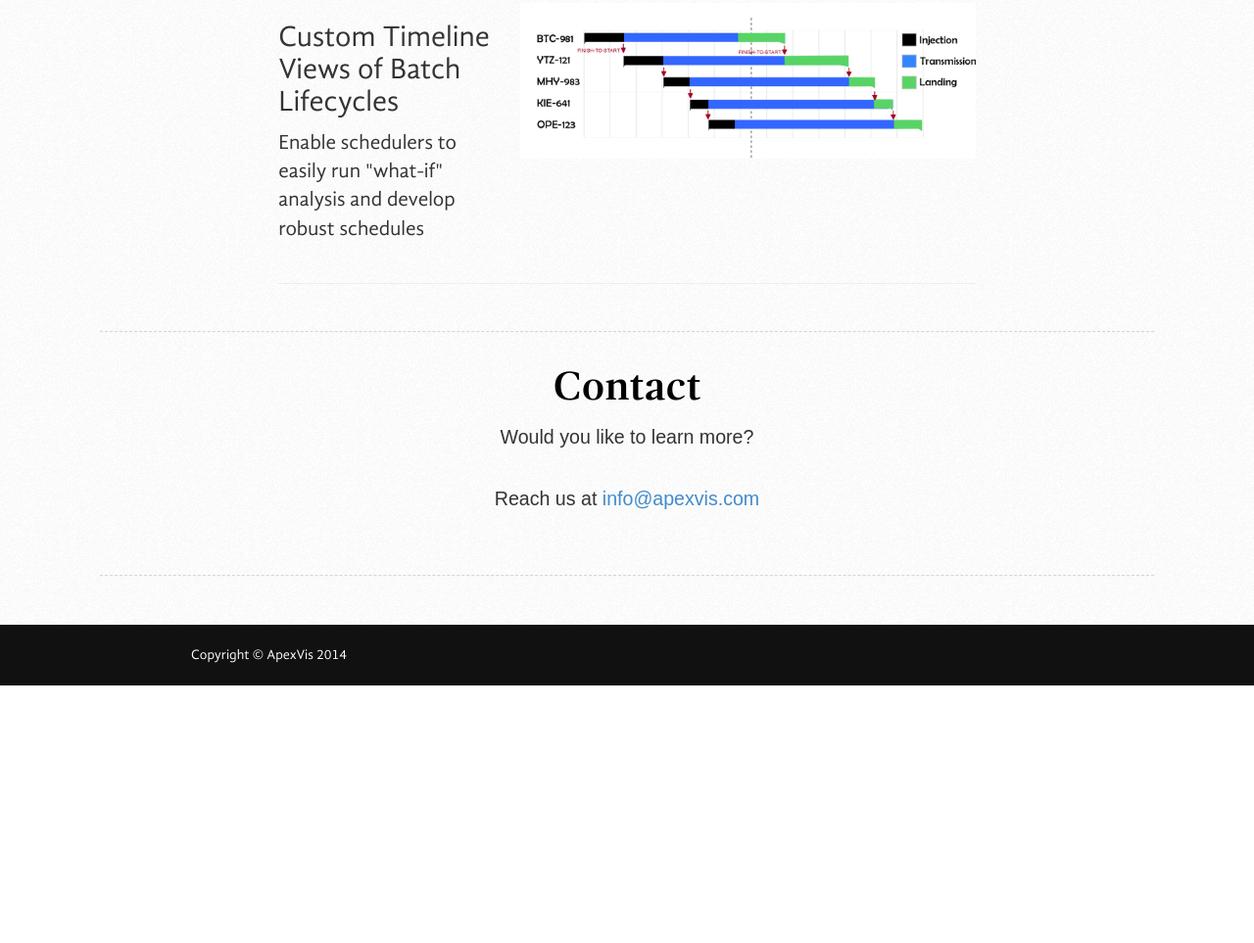
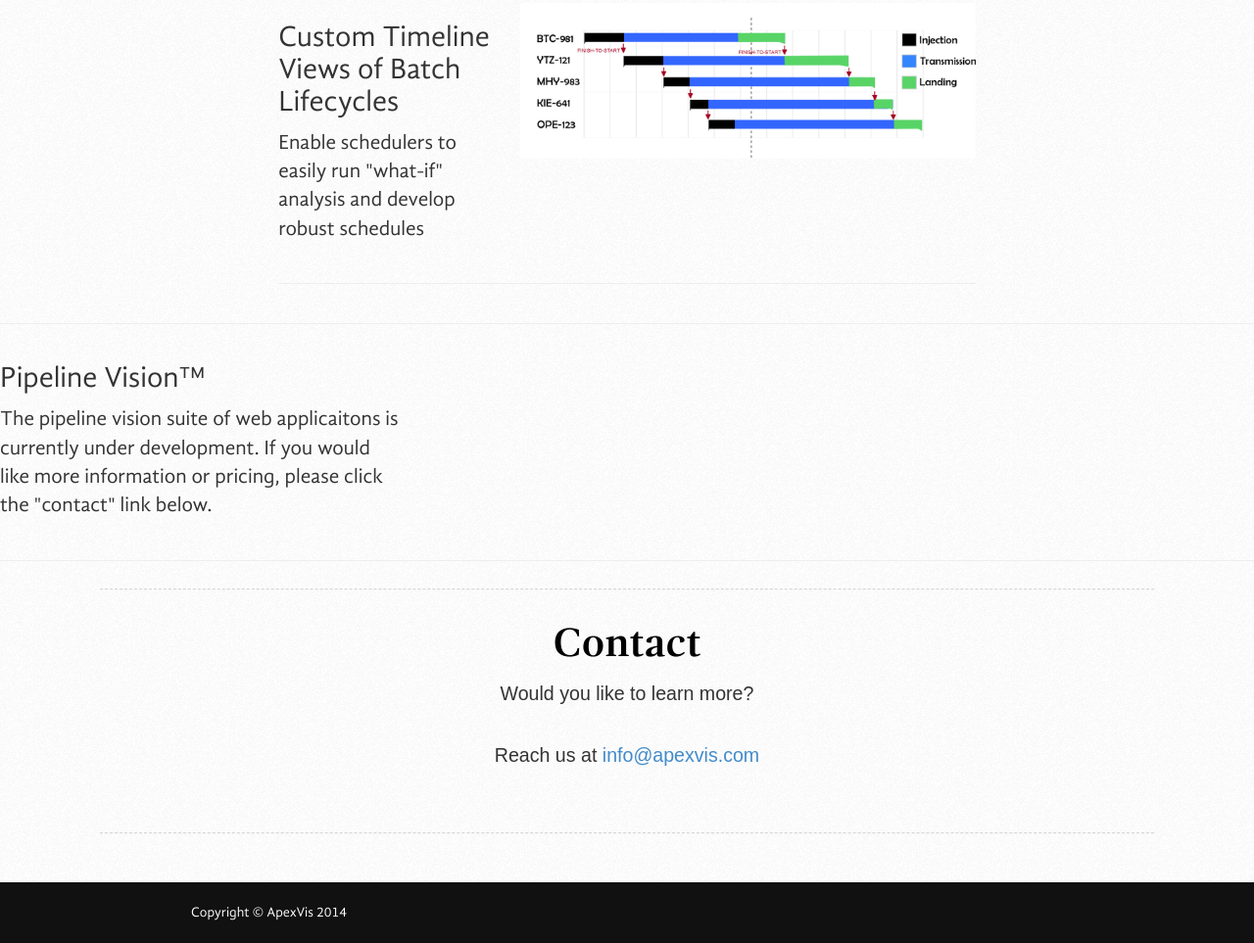
Before and after one commit to apexvis/apexvis.github.io, a plain HTML site: page pipelines.html in a window 1280 px wide. Shown: the part 1034-1997 px from the top of the page at 98% size. Before the commit the page ends 1734 px from the top, so only its background shows below. Drawn offline with Linux system fonts and the light colour scheme; a web font is replaced by a local one.

Commit message:
Update pipelines.html
Add a product name: "Pipeline Vision"

```diff
--- a/pipelines.html
+++ b/pipelines.html
@@ -85,6 +85,22 @@
       </div> <!-- /.col-md-10 -->
     </div> <!-- /.row -->
 
+      <hr class="featurette-divider">
+
+      <div class="row featurette">
+        <div class="col-md-4">
+          <h2 class="featurette-heading">Pipeline Vision&#0153;<span class="text-muted"></span></h2>
+          <p class="lead">The pipeline vision suite of web applicaitons is currently under development.
+          	If you would like more information or pricing, please click the &quot;contact&quot; link below.
+          </p>
+        </div>
+      </div>
+
+      <hr class="featurette-divider">
+
+      </div> <!-- /.col-md-10 -->
+    </div> <!-- /.row -->
+
     <div class="sect-border"></div>
 
       <h3 id="about" class="subhead">Contact</h3>
```
